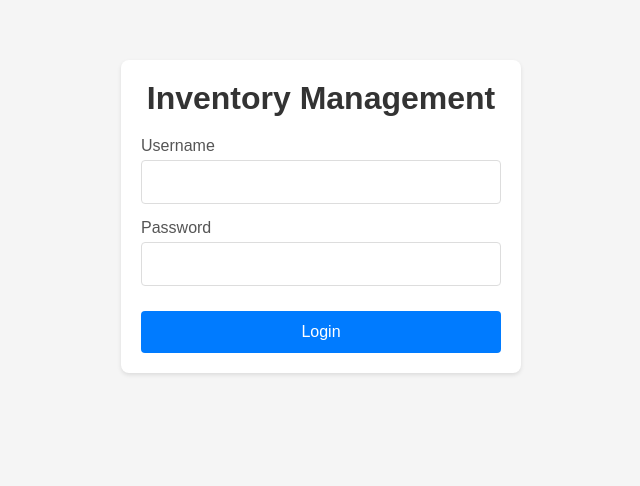
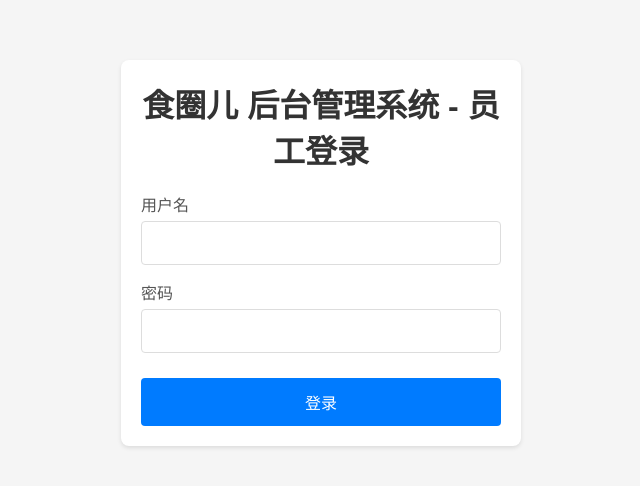
Before and after one commit to rickfu415/foooodis-management, a plain HTML site: page index.html in a window 1280 px wide. Shown: the whole page, without its empty margins (319-959 px from the left). Drawn offline with Linux system fonts and the light colour scheme.

Commit message:
Change some title for chinese

```diff
--- a/index.html
+++ b/index.html
@@ -3,7 +3,7 @@
   <head>
     <meta charset="UTF-8" />
     <meta name="viewport" content="width=device-width, initial-scale=1.0" />
-    <title>Inventory Management - Login</title>
+    <title>食圈儿 后台管理系统 - 员工登录</title>
     <style>
       * {
         margin: 0;
@@ -110,20 +110,20 @@
   </head>
   <body>
     <div class="login-container">
-      <h1 class="login-title">Inventory Management</h1>
+      <h1 class="login-title">食圈儿 后台管理系统 - 员工登录</h1>
       <form id="loginForm">
         <div class="form-group">
-          <label for="username">Username</label>
+          <label for="username">用户名</label>
           <input type="text" id="username" name="username" required />
           <div class="error-message" id="username-error"></div>
         </div>
         <div class="form-group">
-          <label for="password">Password</label>
+          <label for="password">密码</label>
           <input type="password" id="password" name="password" required />
           <div class="error-message" id="password-error"></div>
         </div>
         <button type="submit" class="login-button" id="loginButton">
-          Login
+          登录
         </button>
       </form>
     </div>
```
